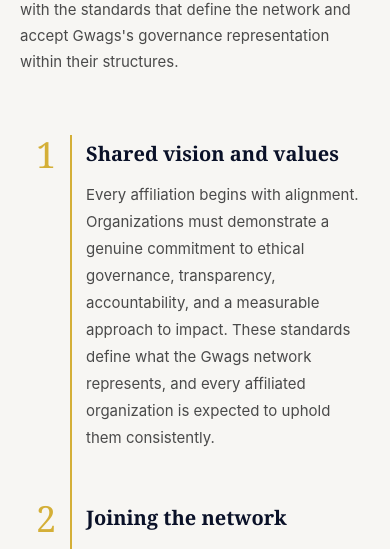
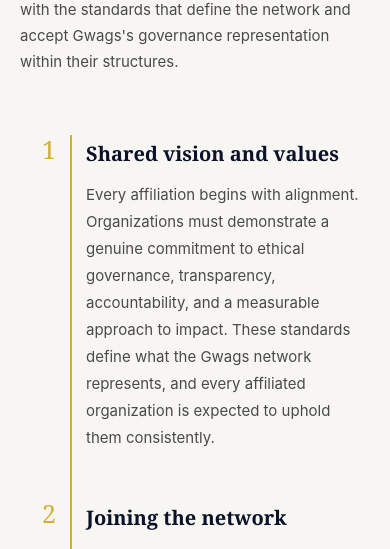
Before and after one commit to Daryllgio/gwags-website, a Next.js app: page /about/how-we-work in a window 390 px wide. Shown: the part 4256-4805 px from the top of the page. Built offline with nearby package versions, Linux system fonts and the light colour scheme.

Commit message:
Fix hero image stretch, reduce coordination number to 25px on mobile

```diff
--- a/app/about/how-we-work/page.tsx
+++ b/app/about/how-we-work/page.tsx
@@ -51,7 +51,7 @@ function HeroSection({ lang }: { lang: Lang }) {
         </div>
         {/* IMAGE: Replace this placeholder with
             <img src="/images/how-we-work-hero.jpg" alt="How We Work" style={{ width: '100%', height: '360px', objectFit: 'cover', borderRadius: '8px' }} /> */}
-        <div className="hww-hero-img-ph" style={{ minHeight: '360px', height: '100%', width: '100%', background: '#0F1E3D', borderRadius: '8px', display: 'flex', alignItems: 'center', justifyContent: 'center' }}>
+        <div className="hww-hero-img-ph" style={{ minHeight: '360px', width: '100%', background: '#0F1E3D', borderRadius: '8px', display: 'flex', alignItems: 'center', justifyContent: 'center' }}>
           <span style={{ color: 'rgba(255,255,255,0.3)', fontSize: '13px', letterSpacing: '0.12em' }}>Photo: How We Work</span>
         </div>
       </div>
--- a/app/globals.css
+++ b/app/globals.css
@@ -1158,7 +1158,7 @@ h1, h2, h3, h4 {
   .tl2-title { font-size: 22px !important; }
 
   /* How We Work step number */
-  .hww-step-num { font-size: 36px !important; }
+  .hww-step-num { font-size: 25px !important; }
 }
 
 /* === SMALL PHONE (max-width: 480px) === */
@@ -1191,7 +1191,7 @@ h1, h2, h3, h4 {
   .tl2-title { font-size: 20px !important; }
 
   /* How We Work step number */
-  .hww-step-num { font-size: 36px !important; }
+  .hww-step-num { font-size: 25px !important; }
 }
 
 /* ================================================================
```
